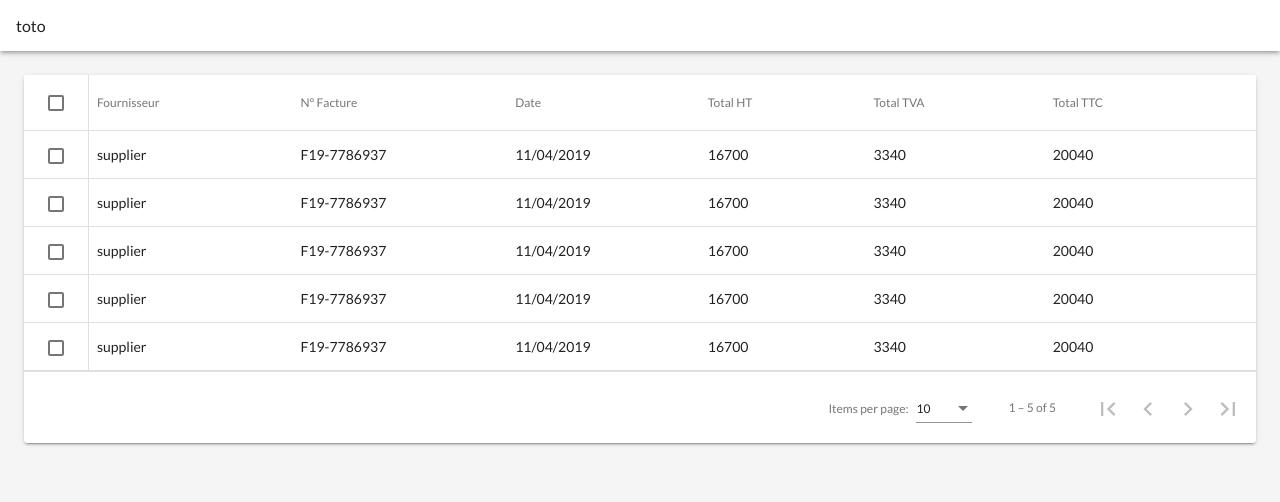
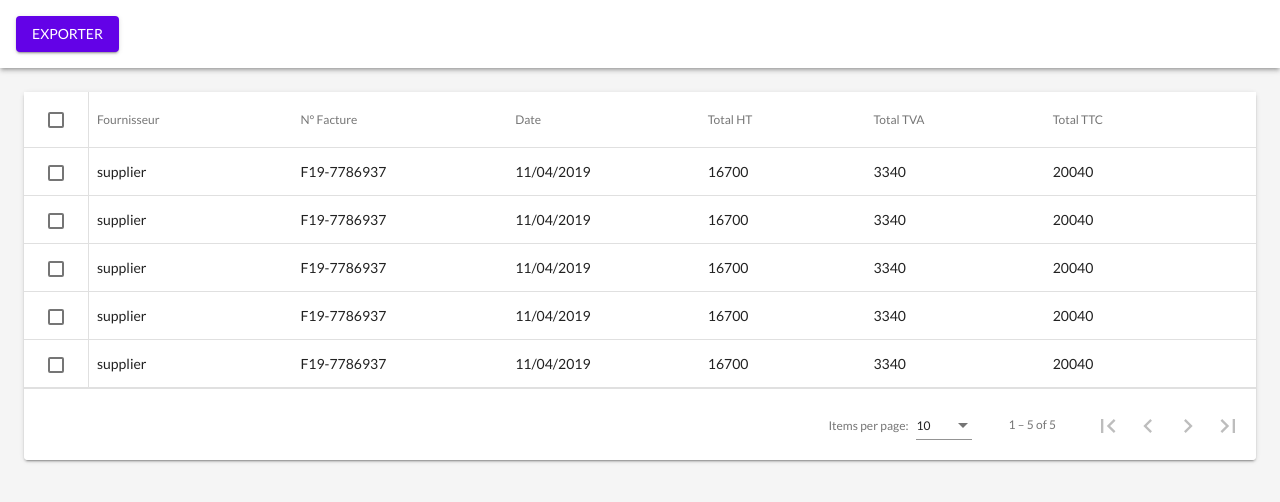
Before and after one commit to MehdZi/angular-material-large-table-example, an Angular app: page / in a window 1280 px wide. Shown: the top 502 px of the page. Built offline with nearby package versions, Linux system fonts and the light colour scheme.

Commit message:
3 files modified

```diff
--- a/package.json
+++ b/package.json
@@ -24,6 +24,7 @@
     "@angular/router": "^8.2.9",
     "angular-in-memory-web-api": "~0.9.0",
     "core-js": "^2.6.9",
+    "flex-layout": "^1.0.1",
     "hammerjs": "^2.0.8",
     "moment": "^2.24.0",
     "rxjs": "^6.5.3",
--- a/src/app/material-module.ts
+++ b/src/app/material-module.ts
@@ -40,6 +40,7 @@ import {MatTabsModule} from '@angular/material/tabs';
 import {MatToolbarModule} from '@angular/material/toolbar';
 import {MatTooltipModule} from '@angular/material/tooltip';
 import {MatTreeModule} from '@angular/material/tree';
+import { FlexLayoutModule } from '@angular/flex-layout';
 
 @NgModule({
   exports: [
@@ -85,6 +86,7 @@ import {MatTreeModule} from '@angular/material/tree';
     MatTreeModule,
     PortalModule,
     ScrollingModule,
+    FlexLayoutModule,
   ]
 })
 export class DemoMaterialModule {}
--- a/src/app/table-sticky-header-example.html
+++ b/src/app/table-sticky-header-example.html
@@ -1,4 +1,7 @@
-<mat-card class="mat-elevation-z3 mat-card-filters">toto</mat-card>
+<mat-card class="mat-elevation-z3 mat-card-filters">
+
+  <button mat-raised-button color="primary">EXPORTER</button>
+</mat-card>
 
 <mat-card class="mat-elevation-z2 mat-card-table">
   <mat-card-title></mat-card-title>
```
